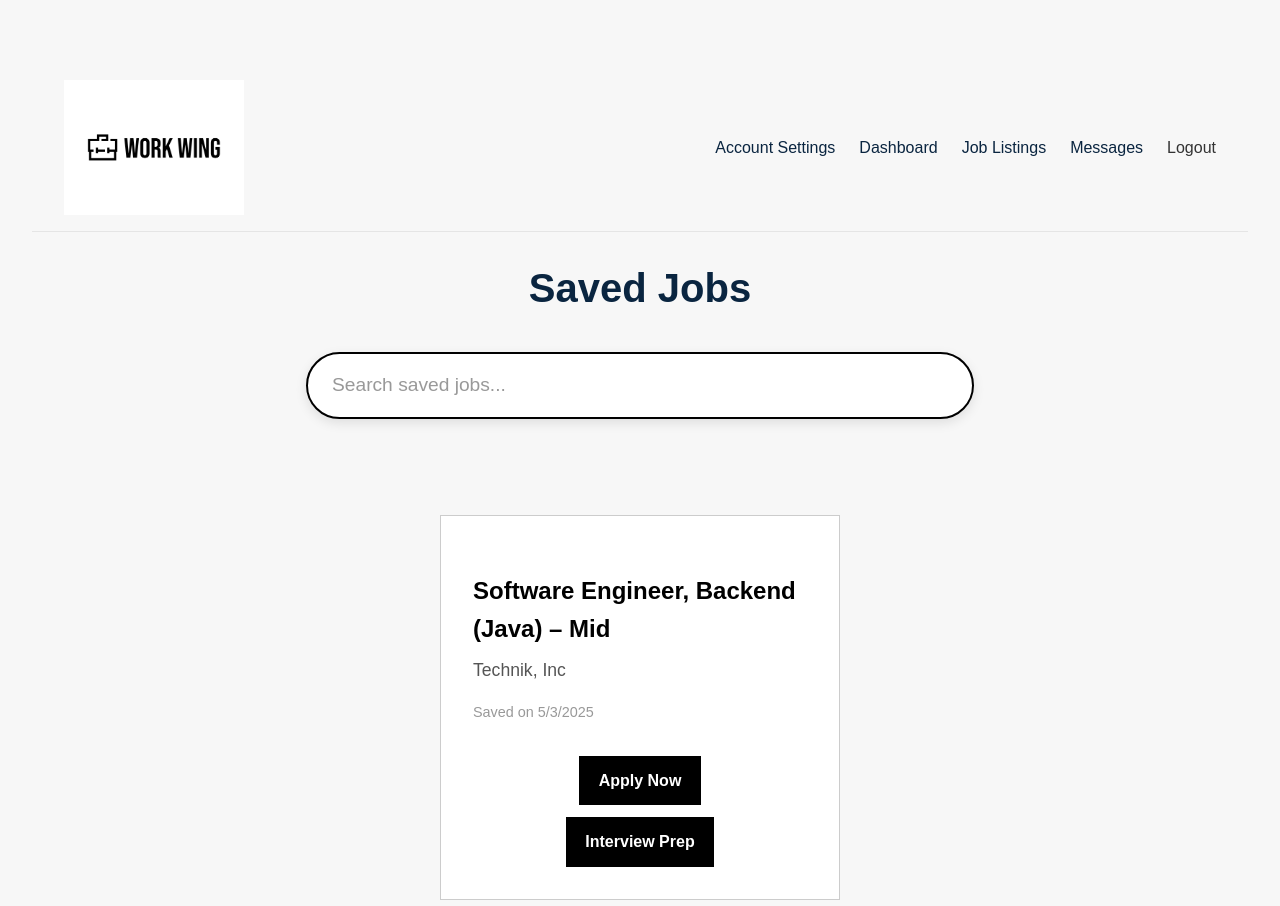
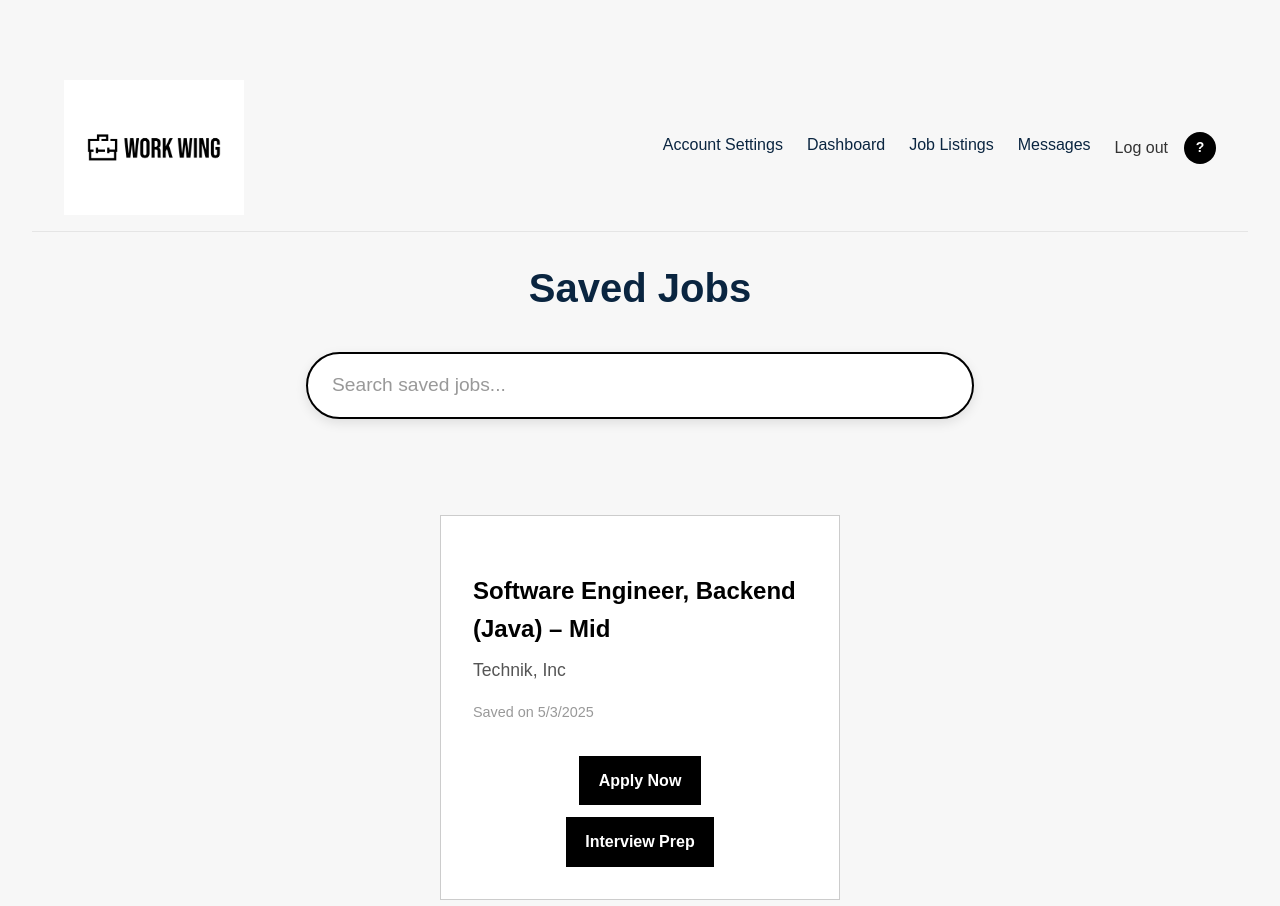
Before and after one commit to AmurdAmzer/Job-Search, a Next.js app in the folder frontend/: page /favorites in a window 1280 px wide. Shown: the top 906 px of the page. Built offline with nearby package versions, Linux system fonts and the light colour scheme.

Commit message:
logged in header css and initial avatar

```diff
--- a/frontend/app/components/LoggedinHeader.js
+++ b/frontend/app/components/LoggedinHeader.js
@@ -1,17 +1,29 @@
-'use client';
+"use client";
 
-import Link from 'next/link';
-import { useRouter } from 'next/navigation'; // ✅ ADDED for redirect
-import styles from '../styles/Home.module.css';
-import Image from 'next/image';
+import Image from "next/image";
+import Link from "next/link";
+import { useRouter } from "next/navigation";
+import { useEffect, useState } from "react";
+import styles from "../styles/Home.module.css";
 
 export default function LoggedInHeader() {
-  const router = useRouter(); // ✅ Hook inside the component
+  const router = useRouter();
+  const [initial, setInitial] = useState("?");
+
+  // ✅ Get user's name initial from localStorage
+  useEffect(() => {
+    if (typeof window !== "undefined") {
+      const user = JSON.parse(localStorage.getItem("user"));
+      if (user?.name) {
+        setInitial(user.name.charAt(0).toUpperCase());
+      }
+    }
+  }, []);
 
   const handleLogout = () => {
-    localStorage.removeItem('token');     // ✅ Clear user session
-    localStorage.removeItem('user');
-    router.push('/');                     // ✅ Redirect to homepage
+    localStorage.removeItem("token");
+    localStorage.removeItem("user");
+    router.push("/");
   };
 
   return (
@@ -27,18 +39,13 @@ export default function LoggedInHeader() {
         <Link href="/jobs">Job Listings</Link>
         <Link href="/messages">Messages</Link>
 
-        {/* ✅ CHANGED: real logout handler instead of link */}
-        <button onClick={handleLogout} style={{
-          background: 'none',
-          border: 'none',
-          color: 'inherit',
-          cursor: 'pointer',
-          font: 'inherit',
-          padding: 0,
-          margin: 0
-        }}>
-          Logout
-        </button>
+        {/*Avatar + Logout Button Section */}
+        <div className={styles.userSection}>
+        <span onClick={handleLogout} className={styles.logoutBtn}>
+            Log out
+          </span>
+          <div className={styles.avatar}>{initial}</div>
+        </div>
       </nav>
     </header>
   );
--- a/frontend/app/jobs/Jobs.module.css
+++ b/frontend/app/jobs/Jobs.module.css
@@ -99,3 +99,46 @@
     color: #777;
     font-size: 1.2rem;
   }
+
+  .userSection {
+    display: flex;
+    align-items: center;
+    gap: 1rem;
+    flex-direction: row-reverse;
+  }
+
+  .avatar {
+    width: 32px;
+    height: 32px;
+    border-radius: 50%;
+    background-color: #333;
+    color: #fff;
+    display: flex;
+    align-items: center;
+    justify-content: center;
+    font-weight: bold;
+  }
+
+  .logoutBtn {
+    background: none;
+    border: none;
+    color: #002244;       /* Match nav link color */
+    font: inherit;
+    cursor: pointer;
+    padding: 0;
+    margin: 0;
+    text-decoration: none;
+    outline: none;
+    box-shadow: none;
+  }
+
+  .logoutBtn:focus,
+  .logoutBtn:active {
+    outline: none;
+    box-shadow: none;
+    background: none;
+  }
+
+  body {
+    background-color: white;
+  }
--- a/frontend/app/jobs/page.js
+++ b/frontend/app/jobs/page.js
@@ -19,8 +19,9 @@ export default function JobsPage() {
   });
 
   return (
+    <>
+      <LoggedInHeader />
       <div className={styles.container}>
-        <LoggedInHeader></LoggedInHeader>
         <h1 className={styles.pageTitle}>Job Listings</h1>
 
         {/*  Search Bar */}
@@ -62,5 +63,6 @@ export default function JobsPage() {
           )}
         </div>
       </div>
+    </>
   );
 }
--- a/frontend/app/styles/Home.module.css
+++ b/frontend/app/styles/Home.module.css
@@ -221,3 +221,36 @@
   line-height: 1.7;
   margin-bottom: 1.5rem;
 }
+
+.userSection {
+  display: flex;
+  align-items: center;
+  gap: 1rem;
+}
+
+.avatar {
+  width: 32px;
+  height: 32px;
+  border-radius: 50%;
+  background-color: #000; /* black circle */
+  color: #fff;
+  display: flex;
+  align-items: center;
+  justify-content: center;
+  font-weight: bold;
+  font-size: 14px;
+}
+
+.logoutBtn {
+  background: none;
+  border: none;
+  font: inherit;
+  color: inherit;
+  cursor: pointer;
+  padding: 0;
+  margin: 0;
+}
+
+.logoutBtn:hover {
+  text-decoration: underline;
+}
```
Lines whose indentation alone changed are shown as unchanged.
